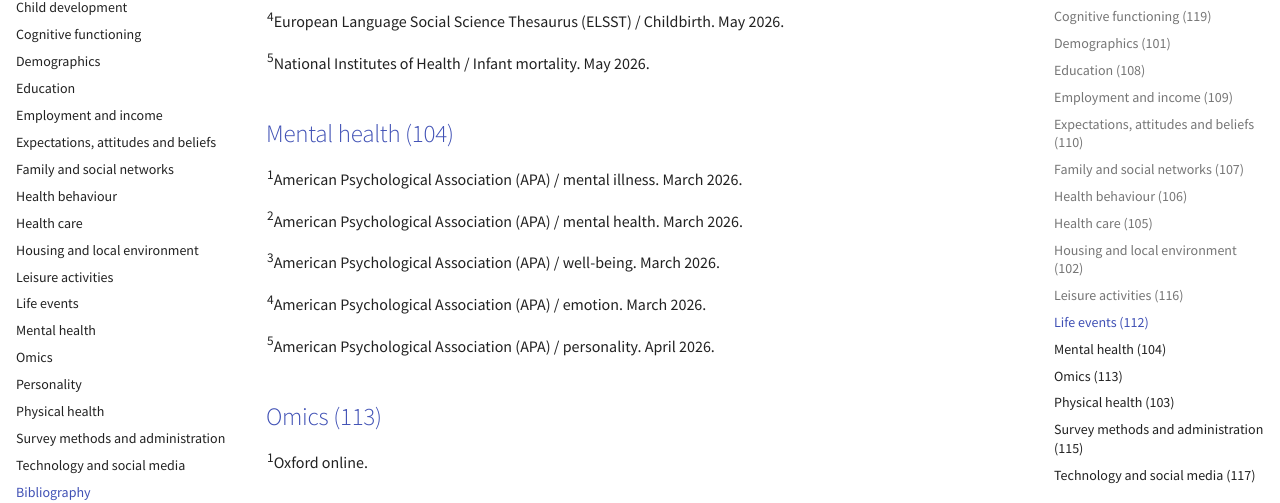
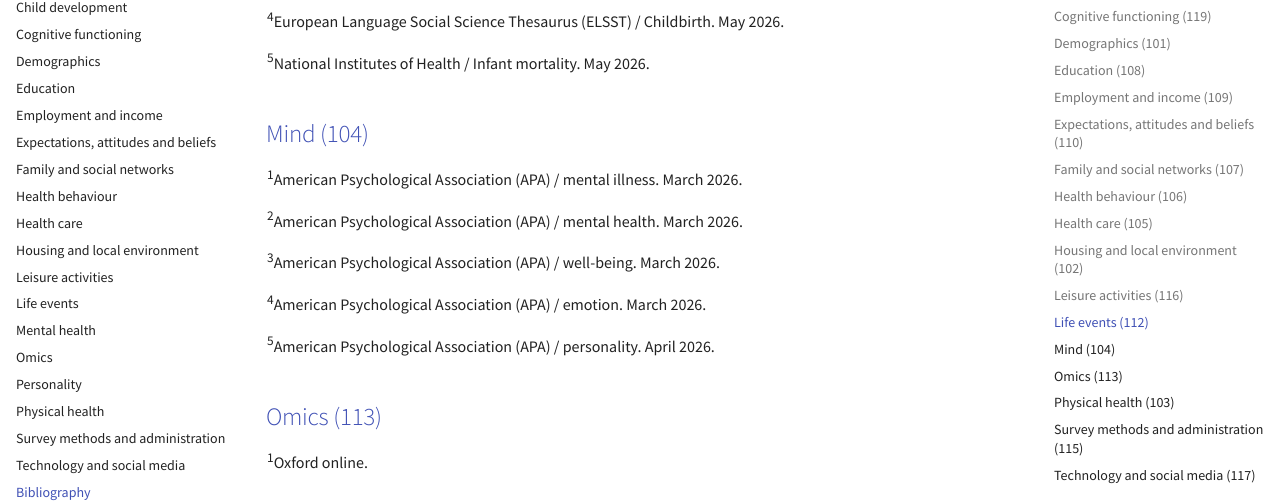
Before and after one commit to CLOSER-Cohorts/closer-vocabulary-2026, an MkDocs documentation site: the page built from docs/bibliography.md, in a window 1280 px wide and 900 px high, scrolled down 4815 px. Shown: the part 143-646 px from the top of the window. Built offline with MkDocs 1.6.1 and Material for MkDocs 9.7.7, drawn with Linux system fonts in a browser that asks for light colours.

Commit message:
Update bibliography.md
Changed mental health to mind

```diff
--- a/docs/bibliography.md
+++ b/docs/bibliography.md
@@ -211,7 +211,7 @@
 
 <sup>5</sup>National Institutes of Health / Infant mortality. May 2026.
 
-## [Mental health (104)](https://closer-cohorts.github.io/closer-vocabulary-2026/mental-health/)
+## [Mind (104)](https://closer-cohorts.github.io/closer-vocabulary-2026/mind/)
 
 <sup>1</sup>American Psychological Association (APA) / mental illness. March 2026.
 
```
